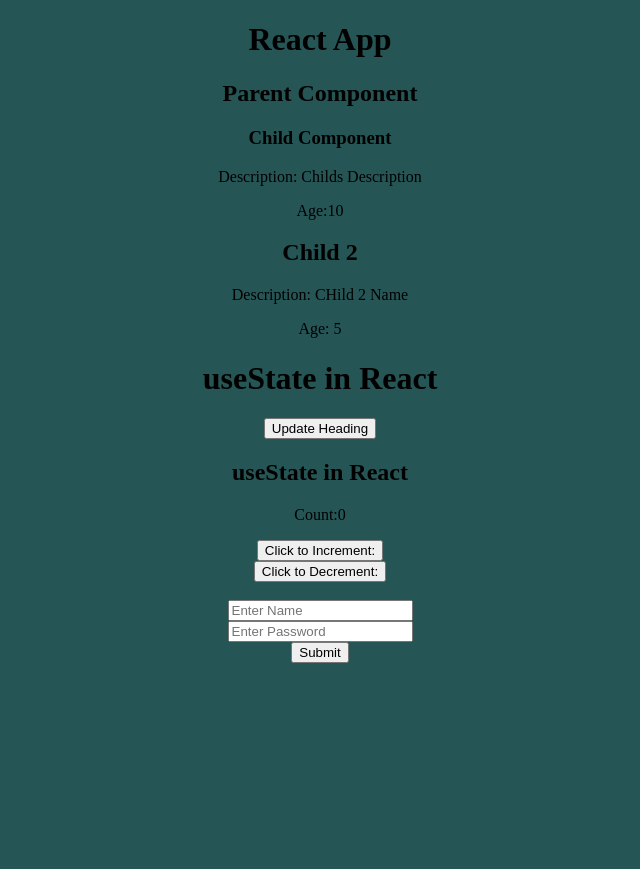
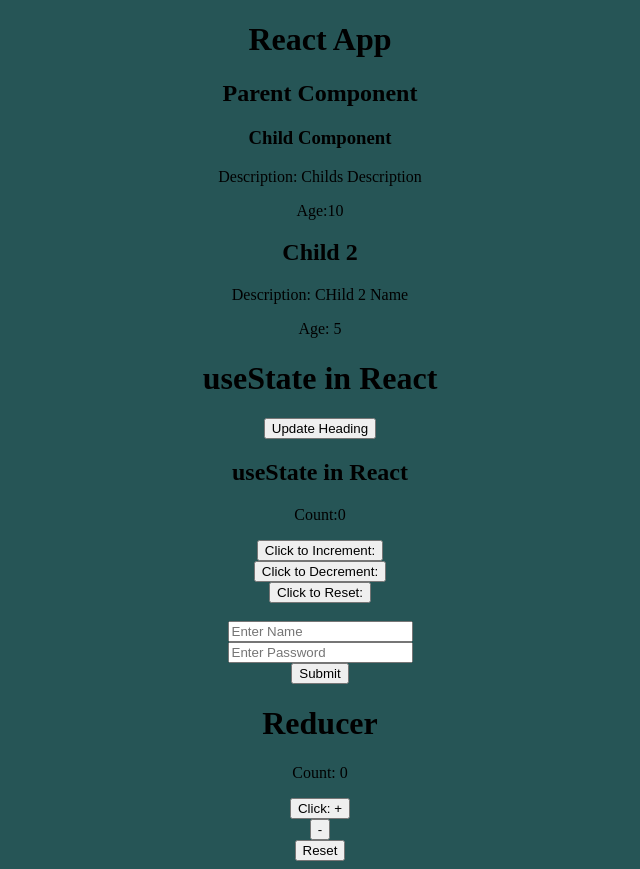
Before and after one commit to SaadQasim19/React-Js, a React (Vite) app in the folder ReactJs/: page / in a window 1280 px wide. Shown: the whole page, without its empty margins (320-960 px from the left). Before the commit the page ends 800 px from the top, so only its background shows below. Built offline with nearby package versions, Linux system fonts and the light colour scheme.

Commit message:
Introduction to useReducer with example

```diff
--- a/ReactJs/src/App.jsx
+++ b/ReactJs/src/App.jsx
@@ -1,6 +1,7 @@
 import Parent from './Components/Parent';
 import Child_1 from './Components/Child_1';
 import State from './Components/State';
+import Reducer from './Components/Reducer';
 import './App.css';
 function App() {
 
@@ -11,6 +12,7 @@
       <Parent  />
       <Child_1 name="Childs Description" age={10} />
       <State />
+      <Reducer />
     </div>
   )
 }
--- /dev/null
+++ b/ReactJs/src/Components/Reducer.jsx
@@ -0,0 +1,31 @@
+import { useReducer } from "react";
+
+const initialState = { count: 0 };
+
+function reducer(state, action) {
+  switch (action.type) {
+    case "increment":
+      return { count: state.count + 1 };
+    case "decrement":
+      return { count: state.count - 1 };
+      case "reset":
+        return{count: 0}
+    default:
+      throw new Error();
+  }
+}
+
+export default function Reducer() {
+    const [state, dispatch] = useReducer(reducer, initialState);
+
+  return(
+   <div>
+    <h1>Reducer</h1>
+    <p>Count: {state.count}</p>
+    <button onClick={() => dispatch({ type: "increment" })}>Click: +</button>
+    <br />
+    <button onClick={() => dispatch({ type: "decrement" })}>-</button>
+    <br />
+    <button onClick={() => dispatch({ type: "reset" })}>Reset</button>
+  </div>
+  );}
--- a/ReactJs/src/Components/State.jsx
+++ b/ReactJs/src/Components/State.jsx
@@ -4,11 +4,12 @@
     const[count , setCount] = useState(0);
     const[heading , setHeading] = useState('useState in React');
     const[formData , setFormData] = useState({
-        name: '',
+        username: '',
         password: ''
     })
 const increment = ()=>{setCount(count + 1);}
 const decrement= ()=>{setCount(count-1);}
+const reset = ()=>{setCount(0);}
 //^ ye hum toggle ki state se bhi acheive kar skte hain...
 const changeHeading = ()=>{
     if(heading === 'useState in React'){
@@ -39,6 +40,8 @@
             <button onClick={increment} >{`Click to Increment: `}</button>
             <br />
             <button onClick={decrement} >{`Click to Decrement: `}</button>
+            <br />
+            <button onClick={reset}>{'Click to Reset: '}</button>
 
 <br />
 <br />
```
Also changed, not shown: 1 other file (tests, documents, lock files or other folders).
